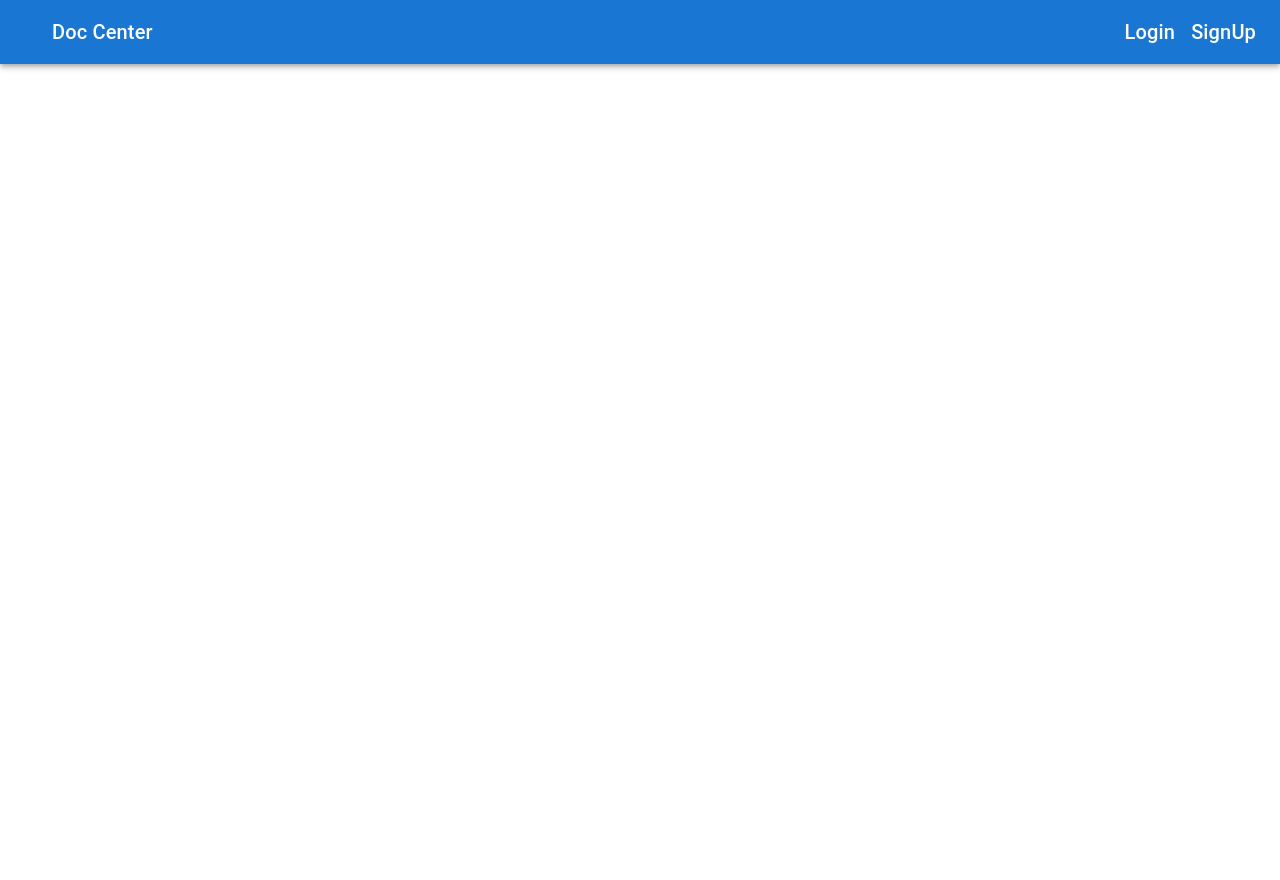
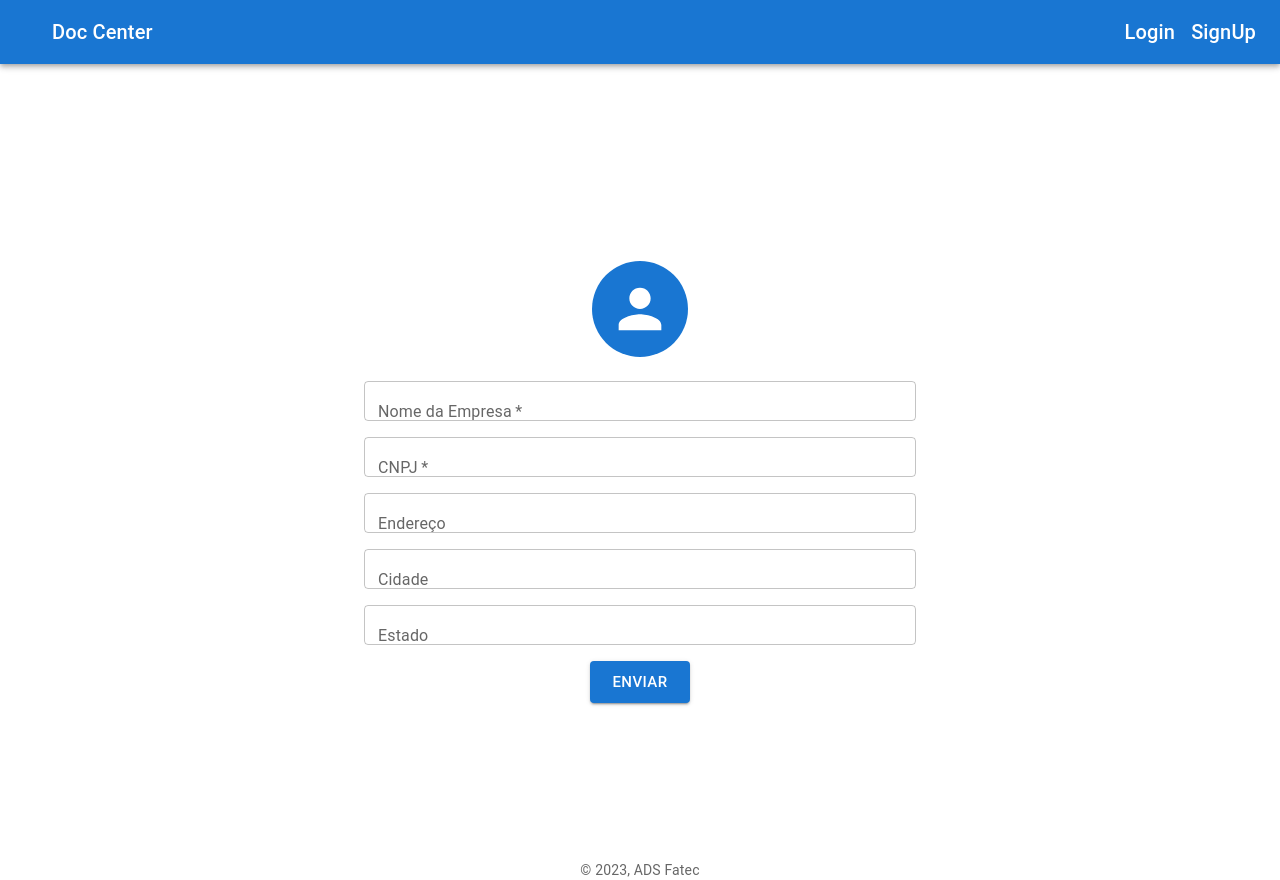
Before and after one commit to marlonbatista/doc-center, a React (Create React App) app in the folder doc-center-web/: page /JuridicPerson in a window 1280 px wide. Before the commit the page ends 800 px from the top, so only its background shows below. Built offline with nearby package versions, Linux system fonts and the light colour scheme.

Commit message:
Login + JuridicPerson

```diff
--- a/doc-center-web/src/App.js
+++ b/doc-center-web/src/App.js
@@ -21,7 +21,7 @@ import BoardUser from "./components/BoardUser";
 import BoardModerator from "./components/BoardModerator";
 import BoardAdmin from "./components/BoardAdmin";
 import EventBus from "./common/EventBus";
-
+import JuridicPerson from "./components/JuridicPerson";
 import File from './pages/File'
 
 
@@ -80,7 +80,10 @@ const App = () => {
           <Link to={"/register"}  style={{ color: "white", marginLeft: "16px"}}>
             SignUp
           </Link>
+
           </Typography>
+
+
 
         </Toolbar>
       </AppBar>
@@ -98,7 +101,8 @@ const App = () => {
           <Route path="/mod" element={<BoardModerator/>} />
           <Route path="/admin" element={<BoardAdmin/>} />
           <Route path="/editFile" element={<File/>} />
-         {/* <Route path="/add" element={<AddDocument/>} />
+          <Route path="/JuridicPerson" element={<JuridicPerson/>} />
+          {/* <Route path="/add" element={<AddDocument/>} />
           <Route path="/tutorials" element={<DocumentsList/>} />
           <Route path="/tutorials/:id" element={<Document/>} /> */}
         </Routes>
--- /dev/null
+++ b/doc-center-web/src/components/JuridicPerson.js
@@ -0,0 +1,114 @@
+import React, { useState } from 'react';
+import { Typography, Container, TextField, Button, Avatar } from '@mui/material';
+import { Box } from '@mui/system';
+import PersonIcon from '@mui/icons-material/Person';
+
+const JuridicPerson = () => {
+  const [formData, setFormData] = useState({
+    companyName: '',
+    cnpj: '',
+    address: '',
+    city: '',
+    state: '',
+    // adicione outros campos relevantes aqui
+  });
+
+  const handleChange = (e) => {
+    const { name, value } = e.target;
+    setFormData((prevData) => ({
+      ...prevData,
+      [name]: value,
+    }));
+  };
+
+  const handleSubmit = (e) => {
+    e.preventDefault();
+    // Faça algo com os dados do formulário, como enviar para o backend
+    console.log(formData);
+  };
+
+  return (
+    <div style={{ display: 'flex', flexDirection: 'column', minHeight: '100vh' }}>
+      <Box sx={{ flex: 1, display: 'flex', justifyContent: 'center', alignItems: 'center' }}>
+        <Container maxWidth="sm">
+          <Box
+            component="form"
+            sx={{
+              '& > :not(style)': { mt: 2 },
+            }}
+            onSubmit={handleSubmit}
+            noValidate
+            autoComplete="off"
+          >
+            <Box sx={{ display: 'flex', justifyContent: 'center' }}>
+              <Avatar sx={{ bgcolor: 'primary.main', m: 1, width: 96, height: 96 }}>
+                <PersonIcon sx={{ fontSize: 64 }} />
+              </Avatar>
+            </Box>
+            <TextField
+              fullWidth
+              label="Nome da Empresa"
+              name="companyName"
+              variant="outlined"
+              size="small"
+              value={formData.companyName}
+              onChange={handleChange}
+              required
+            />
+            <TextField
+              fullWidth
+              label="CNPJ"
+              name="cnpj"
+              variant="outlined"
+              size="small"
+              value={formData.cnpj}
+              onChange={handleChange}
+              required
+            />
+            <TextField
+              fullWidth
+              label="Endereço"
+              name="address"
+              variant="outlined"
+              size="small"
+              value={formData.address}
+              onChange={handleChange}
+            />
+            <TextField
+              fullWidth
+              label="Cidade"
+              name="city"
+              variant="outlined"
+              size="small"
+              value={formData.city}
+              onChange={handleChange}
+            />
+            <TextField
+              fullWidth
+              label="Estado"
+              name="state"
+              variant="outlined"
+              size="small"
+              value={formData.state}
+              onChange={handleChange}
+            />
+            {/* Adicione outros campos relevantes aqui */}
+            <Box sx={{ display: 'flex', justifyContent: 'center', marginTop: 2 }}>
+              <Button type="submit" variant="contained" size="large">
+                Enviar
+              </Button>
+            </Box>
+          </Box>
+        </Container>
+      </Box>
+
+      <footer style={{ marginTop: 'auto' }}>
+        <Typography variant="body2" color="text.secondary" align="center">
+          © {new Date().getFullYear()}, ADS Fatec
+        </Typography>
+      </footer>
+    </div>
+  );
+};
+
+export default JuridicPerson;
--- a/doc-center-web/src/components/Login.js
+++ b/doc-center-web/src/components/Login.js
@@ -1,6 +1,7 @@
 import React, { useState } from 'react';
-import { AppBar, Toolbar, Typography, Container, TextField, Button } from '@mui/material';
+import { Typography, Container, TextField, Button, Avatar } from '@mui/material';
 import { Box } from '@mui/system';
+import PersonIcon from '@mui/icons-material/Person';
 
 const Login = () => {
   const [username, setUsername] = useState('');
@@ -17,38 +18,37 @@ const Login = () => {
     }
   };
 
-
   const handlePasswordChange = (event) => {
     setPassword(event.target.value);
-    if (event.target.value.length < 6 || event.target.value.length > 12) {
-        setPasswordError('Password must be between 3 and 12 characters');
+    if (event.target.value.length < 6 || event.target.value.length > 30) {
+      setPasswordError('Password must be between 3 and 30 characters');
     } else {
       setPasswordError('');
     }
-    }
+  };
 
   const handleLoginClick = () => {
     // Verificar se os dados estão válidos antes de enviar para o backend
     if (username.length >= 3 && username.length <= 50 && password.length >= 6) {
-      fetch('/api/login', {
+      let email = username;
+      fetch('http://localhost:8080/login', {
         method: 'POST',
         headers: {
-          'Content-Type': 'application/json'
+          'Content-Type': 'application/json',
         },
         body: JSON.stringify({
-          username,
-          password
+          email,
+          password,
+        }),
       })
-      })
-      .then(response => response.json())
-      .then(data => console.log(data))
-      .catch(error => console.error(error));
+        .then((response) => response.json())
+        .then((data) => localStorage.setItem('token', data.token))
+        .catch((error) => console.error(error));
     }
   };
 
   return (
     <div style={{ display: 'flex', flexDirection: 'column', minHeight: '100vh' }}>
-
       <Box sx={{ flex: 1, display: 'flex', justifyContent: 'center', alignItems: 'center' }}>
         <Container maxWidth="sm">
           <Box
@@ -59,6 +59,11 @@ const Login = () => {
             noValidate
             autoComplete="off"
           >
+            <Box sx={{ display: 'flex', justifyContent: 'center', mb: 2 }}>
+              <Avatar sx={{ width: 80, height: 80, bgcolor: 'primary.main' }}>
+                <PersonIcon sx={{ fontSize: 48 }} />
+              </Avatar>
+            </Box>
             <TextField
               fullWidth
               id="username"
@@ -83,19 +88,21 @@ const Login = () => {
               helperText={passwordError}
             />
 
+            <Box sx={{ display: 'flex', justifyContent: 'center', mt: 2 }}>
               <Button variant="contained" size="large" onClick={handleLoginClick}>
                 Login
               </Button>
+            </Box>
           </Box>
         </Container>
       </Box>
 
       <footer style={{ marginTop: 'auto' }}>
         <Typography variant="body2" color="text.secondary" align="center">
-          © {new Date().getFullYear()}, ADS Fatec
+          © {new Date().getFullYear
+          }, ADS Fatec
           </Typography>
           </footer>
-
           </div>
           );
           };
--- a/doc-center-web/src/components/Register.js
+++ b/doc-center-web/src/components/Register.js
@@ -3,8 +3,10 @@ import Form from "react-validation/build/form";
 import Input from "react-validation/build/input";
 import CheckButton from "react-validation/build/button";
 import { isEmail } from "validator";
+import { useNavigate } from "react-router-dom";
+import AuthService from "../services/auth.service";
 
-import AuthService from "../services/auth.service";
+
 
 const required = (value) => {
   if (!value) {
@@ -59,6 +61,7 @@ const Register = () => {
   const [message, setMessage] = useState("");
 
 
+
   const onChangeUsername = (e) => {
     const username = e.target.value;
     setUsername(username);
@@ -79,6 +82,7 @@ const Register = () => {
     setPassword(password);
   };
 
+  const navigate = useNavigate();
 
   const handleRegister = (e) => {
     e.preventDefault();
@@ -88,6 +92,12 @@ const Register = () => {
 
     form.current.validateAll();
 
+
+
+    if (isPerson !== true) {
+      // Redirecionar para o formulário jurídico
+      navigate('../JuridicPerson');
+    } else {
       if (checkBtn.current.context._errors.length === 0) {
         AuthService.register(username, cpf, email, password, isPerson).then(
           (response) => {
@@ -106,6 +116,7 @@ const Register = () => {
             setSuccessful(false);
           }
         );
+      }
     }
   };
 
--- a/doc-center-web/src/services/auth.service.js
+++ b/doc-center-web/src/services/auth.service.js
@@ -1,7 +1,7 @@
 import axios from "axios"
 import Env from "../env"
-// const API_URL = "http://localhost:8080/"
-const  API_URL = Env().URL_API
+ const API_URL = "http://localhost:8080/"
+//const  API_URL = Env().URL_API
 
 const register = (username, isPerson, cpf, borndate, email, password) => {
   return axios.post(API_URL + "signup", {
```
Also changed, not shown: doc-center-web/src/components/Footer.js (deleted, +0 -12 lines), 1 other file (tests, documents, lock files or other folders). Lines whose indentation alone changed are shown as unchanged.
